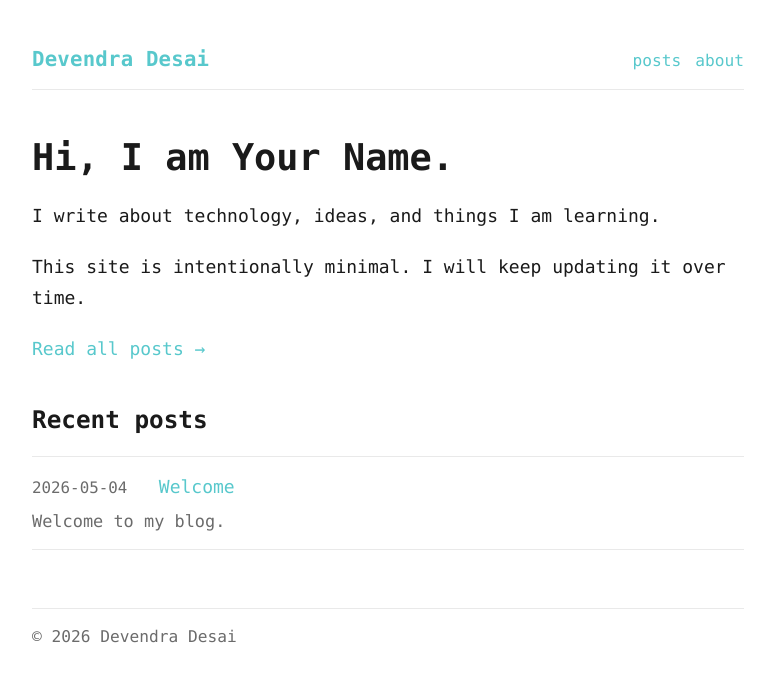
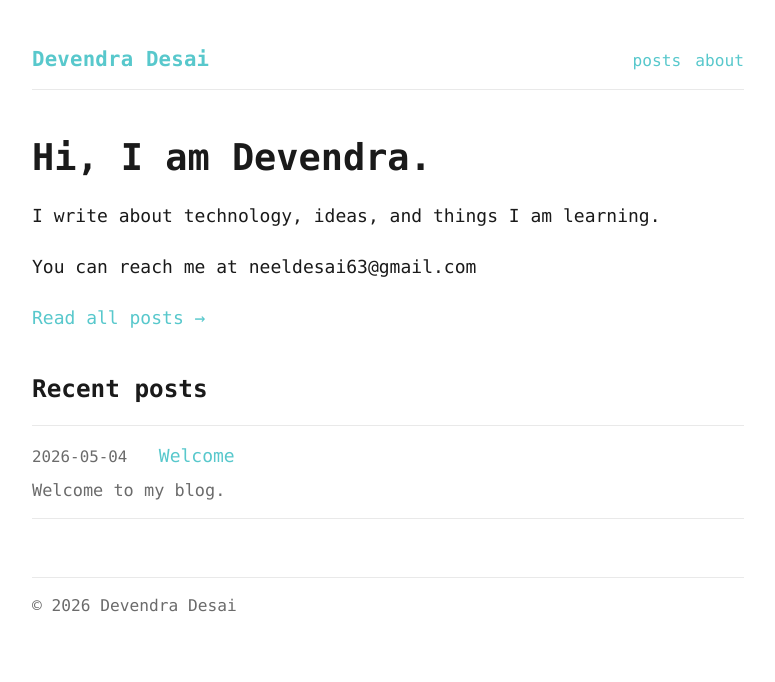
Before and after one commit to devdesai-work/me-blog, a Jekyll site: the page built from index.md, in a window 1280 px wide. Shown: the top 682 px of the page, without its empty margins (252-1027 px from the left). Built offline with Jekyll 4.4.1, drawn with Linux system fonts in a browser that asks for light colours.

```diff
--- a/index.md
+++ b/index.md
@@ -2,11 +2,11 @@
 layout: default
 title: Home
 ---
-# Hi, I am Your Name.
+# Hi, I am Devendra.
 
 I write about technology, ideas, and things I am learning.
 
-This site is intentionally minimal. I will keep updating it over time.
+You can reach me at neeldesai63@gmail.com
 
 [Read all posts →]({{ '/posts/' | relative_url }})
 
```
Also changed, not shown: about.md (+7 -2 lines), 1 other file.
